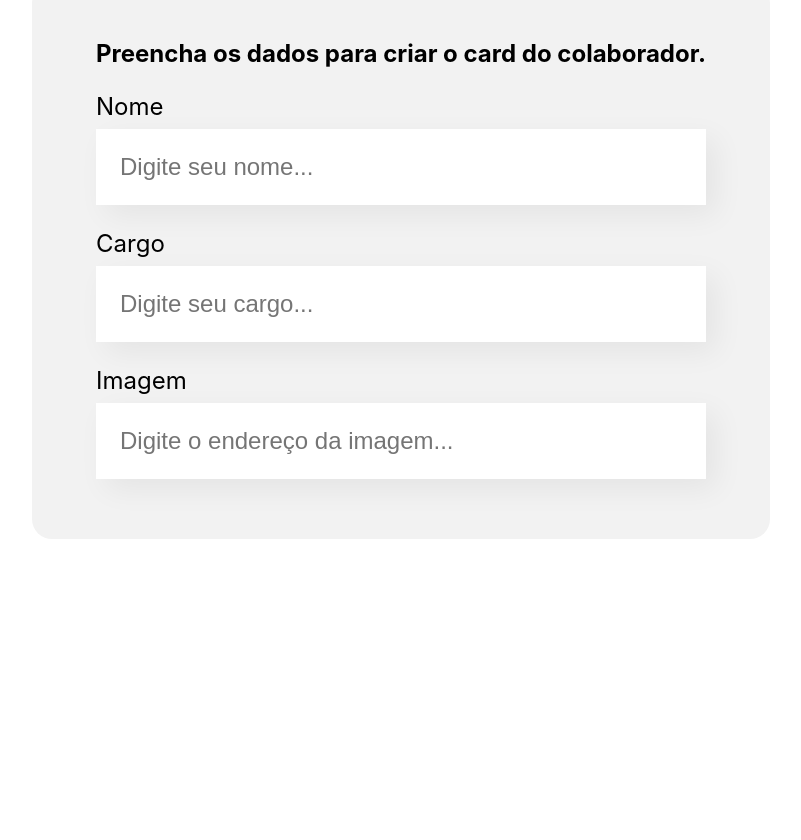
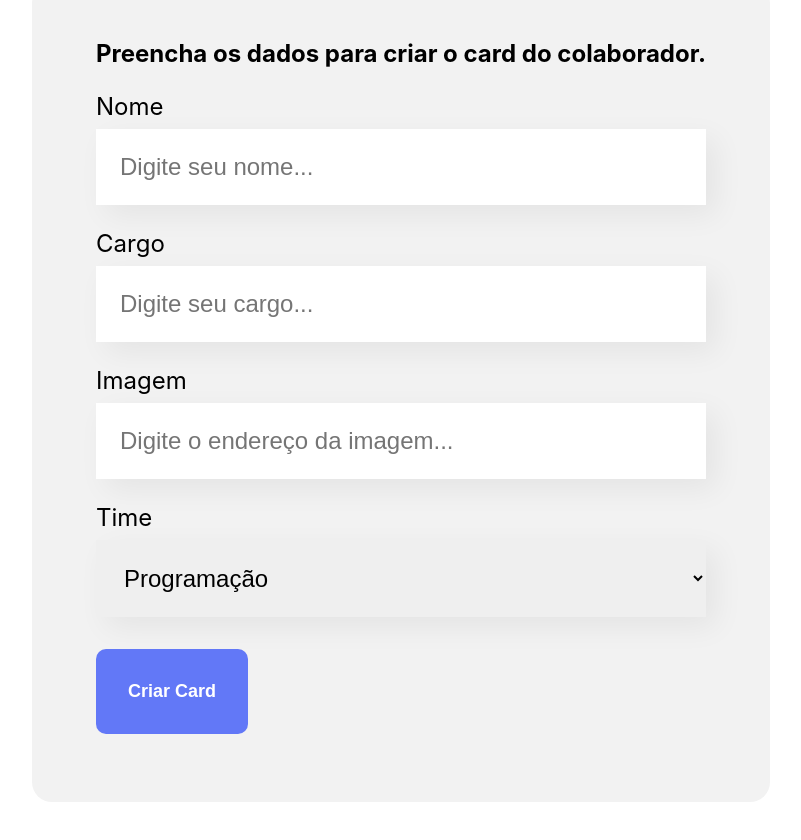
Before and after one commit to gu-lemos/organo, a React (Create React App) app: page / in a window 1280 px wide. Shown: the part 595-1435 px from the top of the page, without its empty margins (239-1040 px from the left). Before the commit the page ends 1214 px from the top, so only its background shows below. Built offline with nearby package versions, Linux system fonts and the light colour scheme.

Commit message:
aula 2 e 3 - eventos e estados do componente

```diff
--- a/src/App.js
+++ b/src/App.js
@@ -1,11 +1,19 @@
+import { useState } from "react";
 import Banner from "./componentes/Banner";
 import Formulario from "./componentes/Formulario";
 
 function App() {
+  const [colaboradores, setColaboradores] = useState([]);
+
+  const aoNovoColaboradorAdicionado = (colaborador) => {
+    console.log(colaborador);
+    setColaboradores([...colaboradores, colaborador]);
+  }
+
   return (
     <div className="App">
       <Banner />
-      <Formulario />
+      <Formulario aoColaboradorCadastrado={colaborador => aoNovoColaboradorAdicionado(colaborador)}/>
     </div>
   );
 }
--- /dev/null
+++ b/src/componentes/Botao/Botao.css
@@ -0,0 +1,15 @@
+.botao {
+    background-color: #6278f7;
+    border-radius: 10px;
+    font-weight: 700;
+    font-size: 18px;
+    padding: 32px;
+    border: none;
+    cursor: pointer;
+    color: #fff;
+    margin: 32px 0;
+}
+
+.botao:hover {
+    color: #95ffd4;
+}
--- /dev/null
+++ b/src/componentes/Botao/index.js
@@ -0,0 +1,9 @@
+import './Botao.css'
+
+const Botao = (props) => {
+    return (
+        <button className='botao'>{props.children}</button>
+    )
+}
+
+export default Botao;
--- a/src/componentes/CampoTexto/index.js
+++ b/src/componentes/CampoTexto/index.js
@@ -3,10 +3,14 @@ import './CampoTexto.css'
 const CampoTexto = (props) => {
     const placeholderModificada = `${props.placeholder}...`;
 
+    const aoDigitado = (evento) => {
+       props.aoAlterado(evento.target.value);
+    }
+
     return (
         <div className="campo-texto">
             <label>{props.label}</label>
-            <input placeholder={placeholderModificada}/>
+            <input value={props.valor} onChange={aoDigitado} required={props.obrigatorio} placeholder={placeholderModificada}/>
         </div>
     )
 }
--- a/src/componentes/Formulario/index.js
+++ b/src/componentes/Formulario/index.js
@@ -1,14 +1,59 @@
+import Botao from '../Botao';
 import CampoTexto from '../CampoTexto'
+import ListaSuspensa from '../ListaSuspensa';
 import './Formulario.css';
+import { useState } from 'react';
 
-const Formulario = () => {
+const Formulario = (props) => {
+    const times = ['Programação', 'Front-End', 'Data Science', 'Devops', 'Ux e Design', 'Mobile', 'Inovação e Gestão'];
+
+    const [nome, setNome] = useState();
+    const [cargo, setCargo] = useState();
+    const [imagem, setImagem] = useState();
+    const [time, setTime] = useState();
+
+    const aoSalvar = (evento) => {
+        evento.preventDefault();
+        props.aoColaboradorCadastrado({
+            nome,
+            cargo,
+            imagem,
+            time
+        })
+    };
+
     return (
         <section className='formulario'>
-            <form>
+            <form onSubmit={aoSalvar}>
                 <h2>Preencha os dados para criar o card do colaborador.</h2>
-                <CampoTexto label="Nome" placeholder="Digite seu nome"/>
-                <CampoTexto label="Cargo" placeholder="Digite seu cargo"/>
-                <CampoTexto label="Imagem" placeholder="Digite o endereço da imagem"/>
+                <CampoTexto
+                    obrigatorio={true}
+                    label="Nome"
+                    placeholder="Digite seu nome"
+                    valor={nome}
+                    aoAlterado={valor => setNome(valor)}
+                />
+                <CampoTexto
+                    obrigatorio={true}
+                    label="Cargo"
+                    placeholder="Digite seu cargo"
+                    valor={cargo}
+                    aoAlterado={valor => setCargo(valor)}
+                />
+                <CampoTexto
+                    label="Imagem"
+                    placeholder="Digite o endereço da imagem"
+                    valor={imagem}
+                    aoAlterado={valor => setImagem(valor)}
+                />
+                <ListaSuspensa
+                    obrigatorio={true}
+                    label="Time"
+                    itens={times}
+                    valor={time}
+                    aoAlterado={valor => setTime(valor)}
+                />
+                <Botao>Criar Card</Botao>
             </form>
         </section>
     )
--- /dev/null
+++ b/src/componentes/ListaSuspensa/ListaSuspensa.css
@@ -0,0 +1,14 @@
+.lista-suspensa label {
+    display: block;
+    margin-bottom: 8px;
+    font-size: 24px;
+}
+
+.lista-suspensa select {
+    box-shadow: 10px 10px 30px rgba(0, 0, 0, 0.06);
+    width: 100%;
+    border: none;
+    font-size: 24px;
+    padding: 24px;
+    box-sizing: border-box;
+}
--- /dev/null
+++ b/src/componentes/ListaSuspensa/index.js
@@ -0,0 +1,19 @@
+import './ListaSuspensa.css'
+
+const ListaSuspensa = (props) => {
+    return (
+        <div className='lista-suspensa'>
+            <label>{props.label}</label>
+            <select
+                onChange={evento => props.aoAlterado(evento.target.value)}
+                required={props.obrigatorio}
+                value={props.value}>
+                    {props.itens.map(item => {
+                        return <option key={item}>{item}</option>
+                    })}
+            </select>
+        </div>
+    )
+}
+
+export default ListaSuspensa;
```
